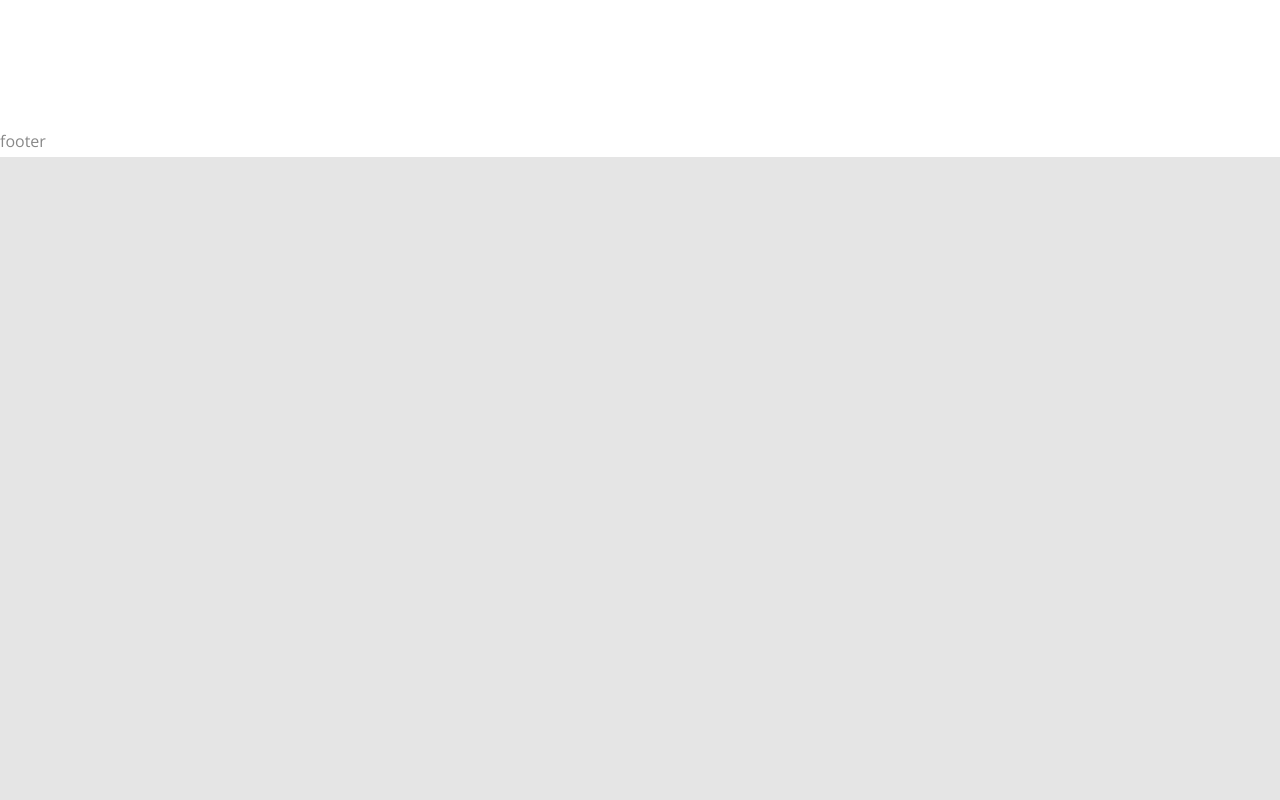
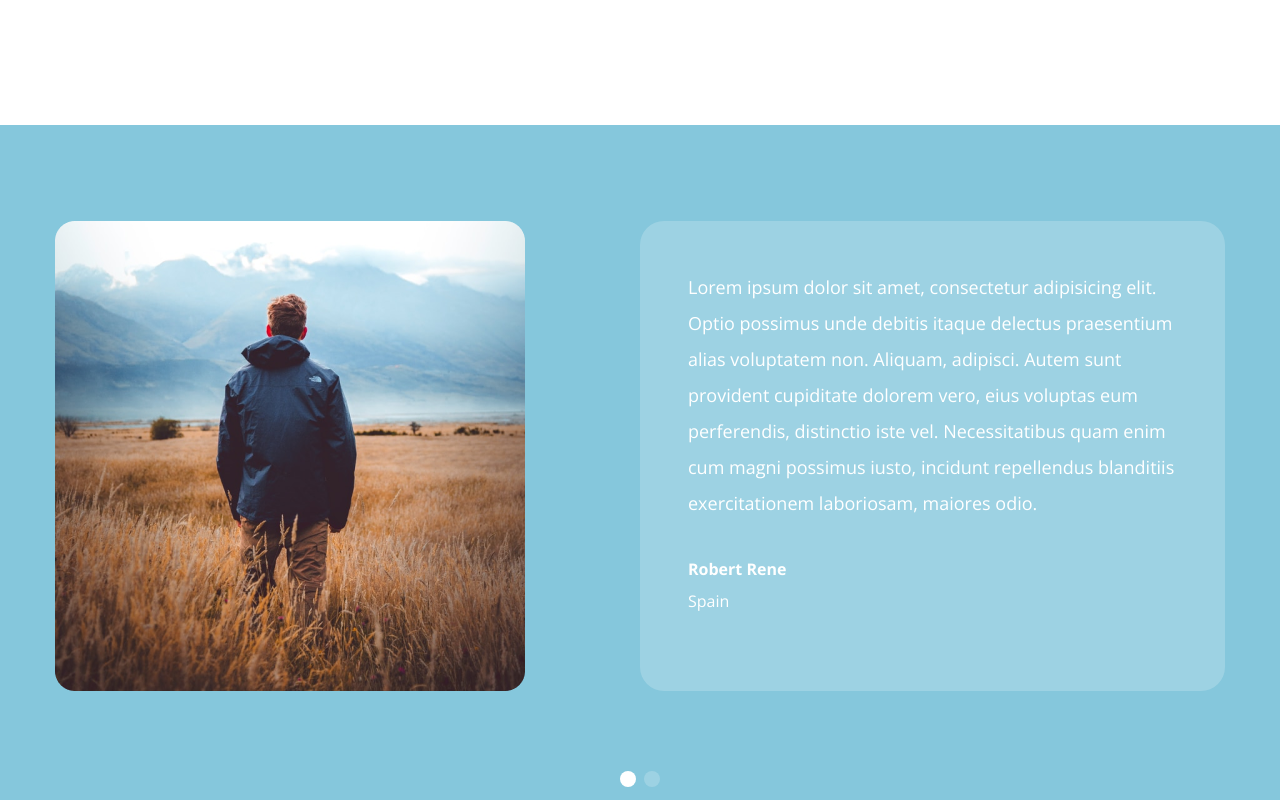
Before and after one commit to ibqn/next-hotels, a Next.js app: page / in a window 1280 px wide. Shown: the part 3920-4720 px from the top of the page. Before the commit the page ends 4077 px from the top, so only its background shows below. Built offline with nearby package versions, Linux system fonts and the light colour scheme.

Commit message:
complete testimonials

```diff
--- a/src/app/globals.css
+++ b/src/app/globals.css
@@ -71,7 +71,7 @@
     @apply border-border;
   }
   body {
-    @apply bg-body text-grey leading-8;
+    @apply bg-body leading-8 text-grey;
   }
 
   h1,
@@ -93,3 +93,9 @@
     @apply text-xl;
   }
 }
+
+.swiper-horizontal > .swiper-pagination-bullets .swiper-pagination-bullet,
+.swiper-pagination-horizontal.swiper-pagination-bullets
+  .swiper-pagination-bullet {
+  @apply bg-white p-2;
+}
--- a/src/components/testimonials.tsx
+++ b/src/components/testimonials.tsx
@@ -2,8 +2,12 @@
 
 import { useMemo } from 'react'
 import { Swiper, SwiperSlide } from 'swiper/react'
-import { Autoplay } from 'swiper/modules'
+import { Pagination } from 'swiper/modules'
 import 'swiper/css'
+import 'swiper/css/pagination'
+import Image from 'next/image'
+import { motion } from 'framer-motion'
+import { FadeDirection, fadeIn } from '@/utils/variants'
 
 type Props = {}
 
@@ -14,10 +18,12 @@ export const Testimonials = (props: Props) => {
         image: 'image-1.png',
         message: (
           <>
-            Lorem ipsum dolor sit amet consectetur adipisicing elit. Aperiam
-            nulla dolores voluptatem quibusdam neque eaque quis, eius blanditiis
-            debitis voluptatum autem consectetur eum impedit animi vero ab
-            accusamus similique. Possimus.
+            Lorem ipsum dolor sit amet, consectetur adipisicing elit. Optio
+            possimus unde debitis itaque delectus praesentium alias voluptatem
+            non. Aliquam, adipisci. Autem sunt provident cupiditate dolorem
+            vero, eius voluptas eum perferendis, distinctio iste vel.
+            Necessitatibus quam enim cum magni possimus iusto, incidunt
+            repellendus blanditiis exercitationem laboriosam, maiores odio.
           </>
         ),
         name: 'Robert Rene',
@@ -27,10 +33,12 @@ export const Testimonials = (props: Props) => {
         image: 'image-2.png',
         message: (
           <>
-            Lorem ipsum dolor sit amet, consectetur adipisicing elit. Harum eius
-            est provident enim distinctio similique at eaque doloremque ut
-            culpa? Enim, numquam? Ratione voluptate repudiandae iusto tenetur
-            vero minima assumenda!
+            Lorem ipsum dolor sit amet consectetur adipisicing elit. Vitae, et!
+            Repellendus voluptatum fugiat odit, inventore magnam eius animi!
+            Ipsa mollitia soluta consectetur sequi velit sapiente sint debitis
+            recusandae repellat, et asperiores quam libero tenetur sit vel
+            placeat ullam ratione hic distinctio eos reiciendis blanditiis.
+            Nobis suscipit similique sint.
           </>
         ),
         name: 'Thomas Cook',
@@ -41,19 +49,41 @@ export const Testimonials = (props: Props) => {
   )
 
   return (
-    <div>
+    <motion.section
+      className="bg-softgreen xl:h-[880px]"
+      variants={fadeIn(FadeDirection.up, 0.4)}
+      initial="hidden"
+      whileInView="show"
+      viewport={{ once: false, amount: 0 }}
+    >
+      <div className="container mx-auto">
         <Swiper
-        modules={[Autoplay]}
-        autoplay={{ delay: 4000, disableOnInteraction: true }}
-        loop
-        speed={2000}
+          modules={[Pagination]}
+          pagination={{ clickable: true }}
+          className="overflow-hidden xl:h-[680px]"
         >
           {testimonials.map(({ name, location, image, message }, index) => (
             <SwiperSlide key={index}>
-            <div></div>
+              <div className="grid grid-cols-1 py-12 xl:grid-cols-2 xl:py-24">
+                <Image
+                  className="hidden xl:flex"
+                  src={`/testimonials/${image}`}
+                  alt="Person"
+                  width={470}
+                  height={470}
+                  quality={100}
+                />
+
+                <div className="min-h-[470px] flex-1 rounded-3xl bg-white/20 p-12 text-white">
+                  <p className="mb-8 text-lg leading-9">{message}</p>
+                  <p className="text-x font-bold">{name}</p>
+                  <p>{location}</p>
+                </div>
+              </div>
             </SwiperSlide>
           ))}
         </Swiper>
       </div>
+    </motion.section>
   )
 }
```
Lines whose indentation alone changed are shown as unchanged.
